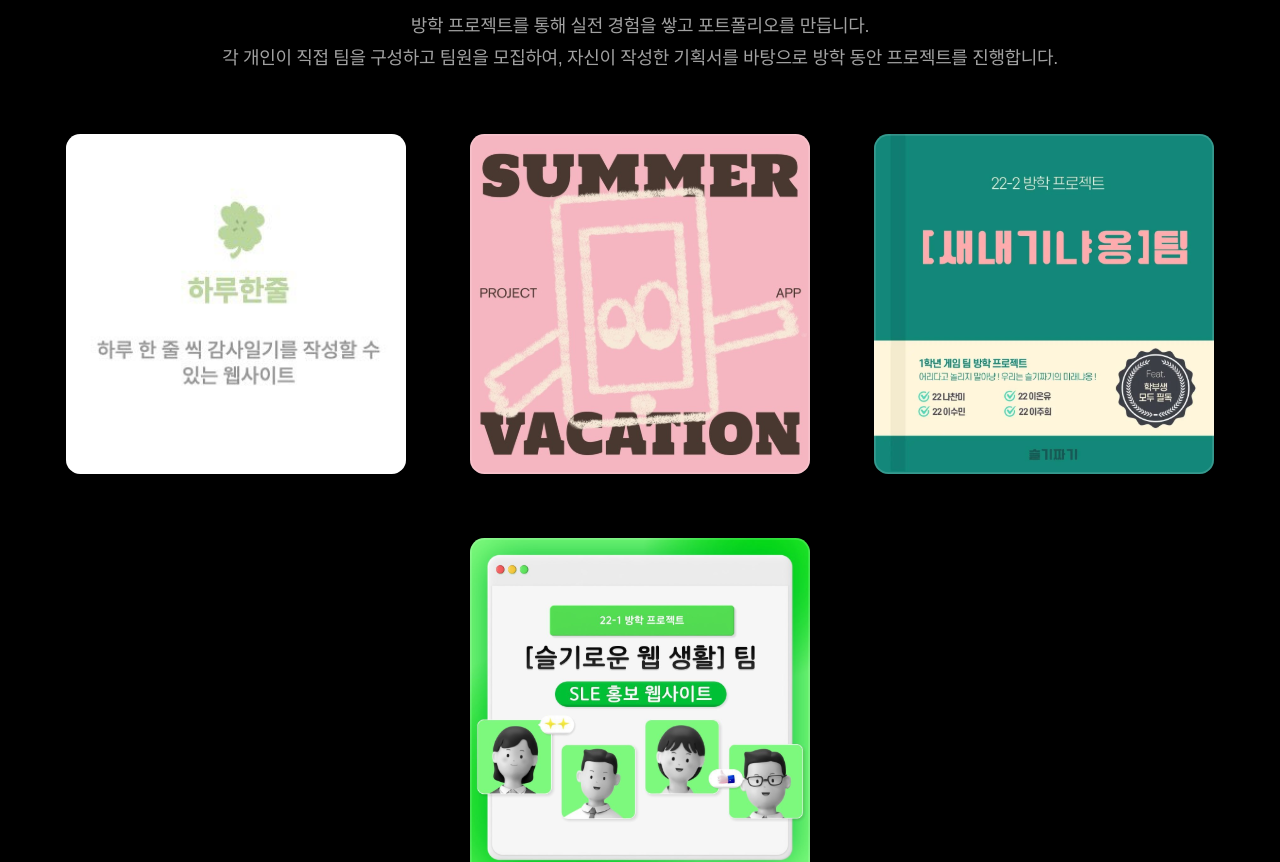
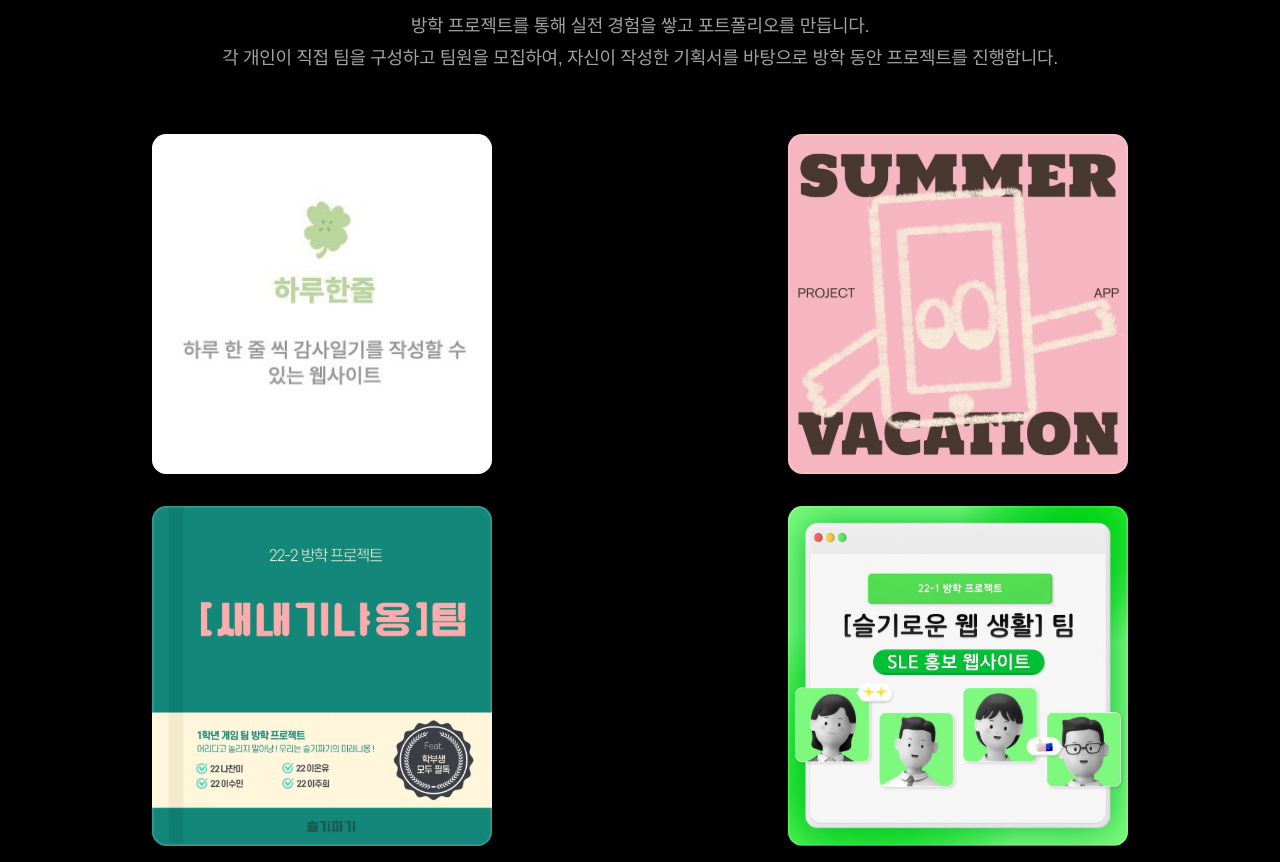
Before and after one commit to oktochoi/SLE_RECRUITNG, a Next.js app: page / in a window 1280 px wide. Shown: the part 4860-5722 px from the top of the page. Built offline with nearby package versions, Linux system fonts and the light colour scheme.

Commit message:
feat:width

```diff
--- a/src/components/Project.module.css
+++ b/src/components/Project.module.css
@@ -36,11 +36,19 @@
 }
 
 .cardGrid {
-  display: flex;
-  flex-wrap: wrap;
-  justify-content: center;
-  gap: 64px;
-  margin-bottom: 60px;
+  display: grid;
+  grid-template-columns: repeat(4, 1fr);
+  gap: 40px;
+  max-width: 1600px;
+  margin: 0 auto 60px;
+  justify-items: center;
+}
+
+.cardGrid img {
+  width: 100%;
+  max-width: 340px;
+  height: auto;
+  object-fit: contain;
 }
 
 .footerButton {
@@ -52,3 +60,17 @@
 .clickable {
   cursor: pointer;
 }
+
+@media screen and (max-width: 1400px) {
+  .cardGrid {
+    grid-template-columns: repeat(2, 1fr);
+    gap: 32px;
+  }
+}
+
+@media screen and (max-width: 768px) {
+  .cardGrid {
+    grid-template-columns: 1fr;
+    gap: 24px;
+  }
+}
```
